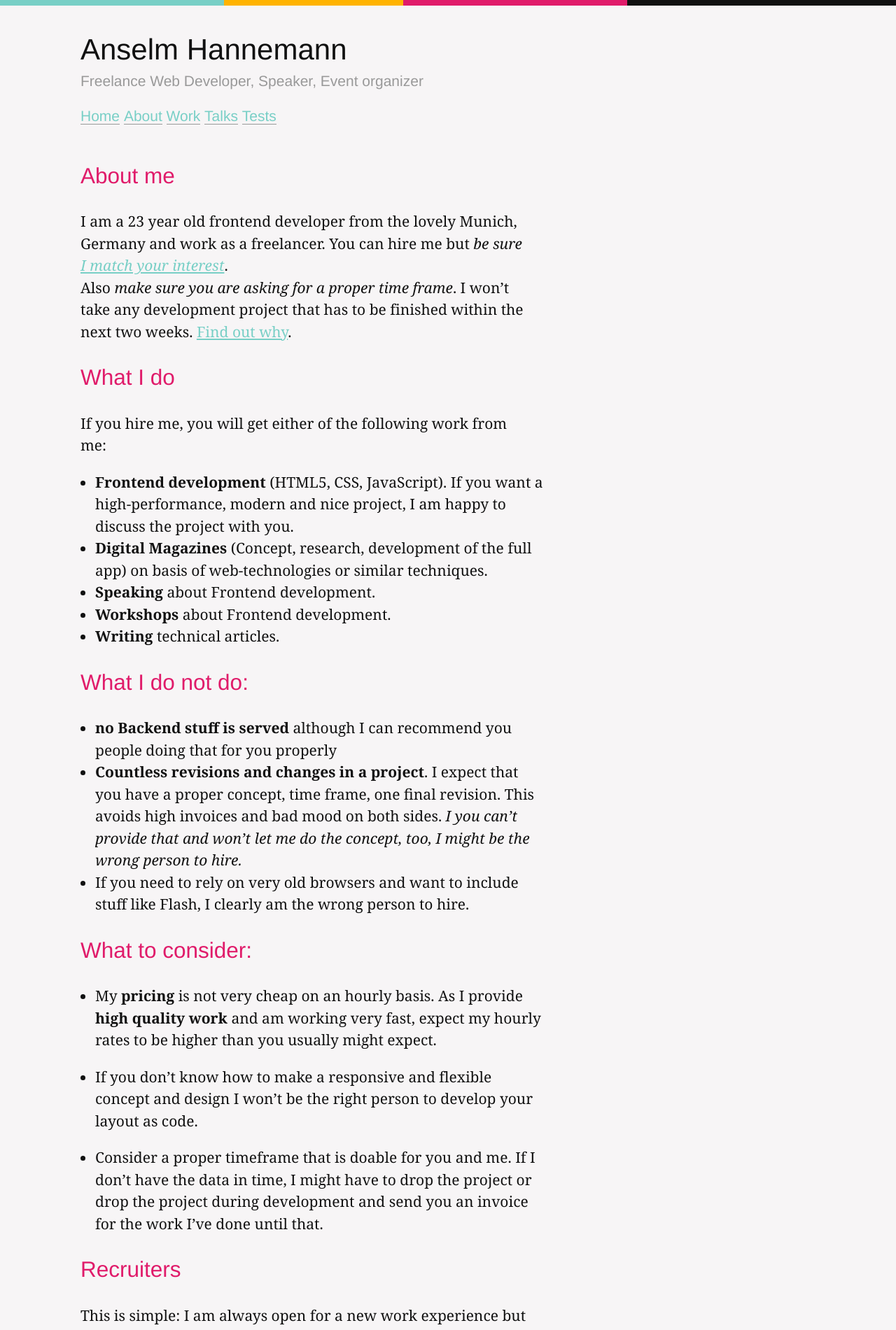
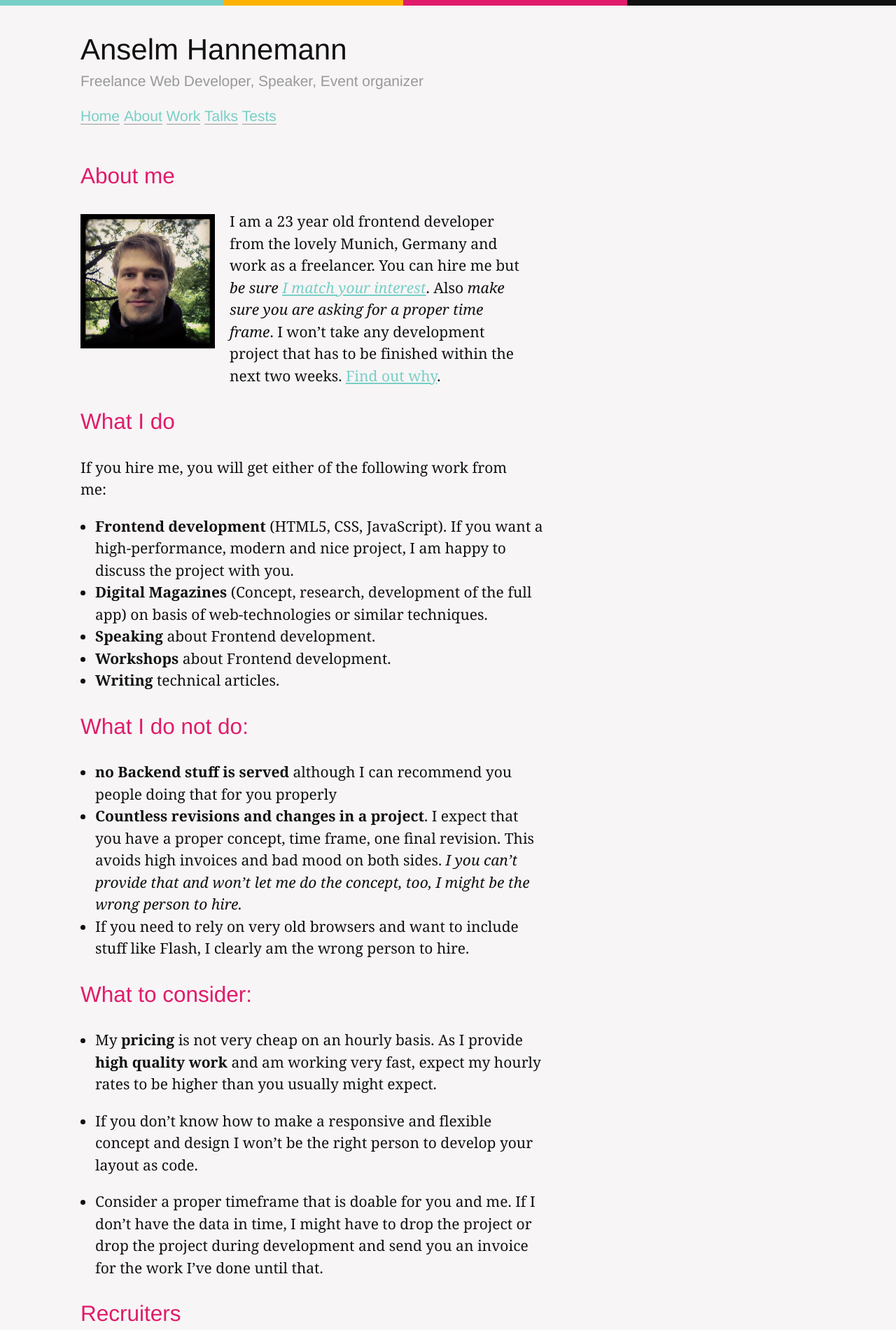
Before and after one commit to dayer4b/anselmh.github.com, a Jekyll site: the page built from about/index.md, in a window 1280 px wide. Shown: the top 1901 px of the page at 70% size. Built offline with Jekyll 4.4.1, drawn with Linux system fonts in a browser that asks for light colours; some of the changed text lies outside the part shown.

Commit message:
changes on layout for images etc
Signed-off-by: Anselm Hannemann <info@anselm-hannemann.com>

```diff
--- a/about/index.md
+++ b/about/index.md
@@ -5,6 +5,7 @@ title: "About me"
 
 ## About me
 
+![Profile picture of Anselm Hannemann](/img/anselmhannemann.jpg)
 I am a 23 year old frontend developer from the lovely Munich, Germany and work as a freelancer. You can hire me but _be sure [I match your interest]()_.
 Also _make sure you are asking for a proper time frame_. I won't take any development project that has to be finished within the next two weeks. [Find out why]().
 
--- a/css/main.css
+++ b/css/main.css
@@ -680,6 +680,11 @@ textarea {
 .page-foot {
   margin: 5em auto 0 auto; }
 
+@media (max-width: 64em) {
+  .wrapper {
+    padding: 0 0.5em 0 0.5em;
+    -moz-box-sizing: border-box;
+    box-sizing: border-box; } }
 @media (min-width: 35em) {
   .wrapper {
     max-width: 50em;
@@ -791,6 +796,15 @@ textarea {
   font-weight: normal;
   color: #e01b6a; }
 
+.page-main p > img {
+  display: block;
+  max-width: 100%; }
+  @media (min-width: 35em) {
+    .page-main p > img {
+      float: left;
+      padding: 0.25em 1em 1.5em 0;
+      max-width: 30%; } }
+
 @media print {
   /* ==========================================================================
      Print styles.
```
Also changed, not shown: scss/page/_page.scss (+11 -0 lines), scss/page/_post.scss (+7 -0 lines).
